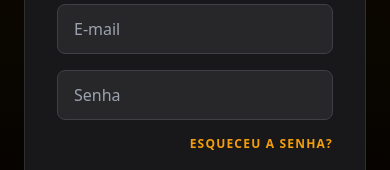
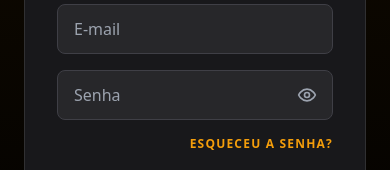
Before and after one commit to Felipe007983/landinpage, a React (Vite) app in the folder landinpage/: page /auth in a window 390 px wide. Shown: the part 506-676 px from the top of the page. Built offline with nearby package versions, Linux system fonts and the light colour scheme; no server answers; what @mercadopago/sdk-react would draw is missing.

Commit message:
fix: arrumando pagamento da federação e olho na senha e ajuste no layout do mobile quando coloca senha

```diff
--- a/landinpage/src/pages/Auth/AuthPage.tsx
+++ b/landinpage/src/pages/Auth/AuthPage.tsx
@@ -1,22 +1,32 @@
-import { useState } from 'react';
+import { useState, useRef } from 'react';
 import { useLocation, useNavigate } from 'react-router-dom';
 import { useAuth } from '../../contexts/AuthContext';
 import { api } from '../../services/api';
 import LogoZeus from '../../assets/images/logo_zeus_new.png';
 import toast from 'react-hot-toast';
+import { Eye, EyeOff } from 'lucide-react';
 
 export function AuthPage() {
     const [isLogin, setIsLogin] = useState(true);
     const [loading, setLoading] = useState(false);
+    const [showPassword, setShowPassword] = useState(false);
     const { login } = useAuth();
     const navigate = useNavigate();
     const location = useLocation();
+    const passwordRef = useRef<HTMLInputElement>(null);
 
     const [form, setForm] = useState({
         name: '', email: '', cpf: '', phone: '', password: ''
     });
 
     const handleChange = (e: any) => setForm({ ...form, [e.target.name]: e.target.value });
+
+    const handlePasswordFocus = () => {
+        // On mobile, wait for the keyboard to appear then scroll the field into view
+        setTimeout(() => {
+            passwordRef.current?.scrollIntoView({ behavior: 'smooth', block: 'center' });
+        }, 350);
+    };
 
     const handleSubmit = async (e: any) => {
         e.preventDefault();
@@ -80,7 +90,27 @@ export function AuthPage() {
                         </>
                     )}
                     <input type="email" name="email" placeholder="E-mail" required onChange={handleChange} className="w-full bg-zinc-800 border border-zinc-700 text-white rounded-lg px-4 py-3 focus:outline-none focus:border-amber-500" />
-                    <input type="password" name="password" placeholder="Senha" required onChange={handleChange} className="w-full bg-zinc-800 border border-zinc-700 text-white rounded-lg px-4 py-3 focus:outline-none focus:border-amber-500" />
+
+                    <div className="relative">
+                        <input
+                            ref={passwordRef}
+                            type={showPassword ? 'text' : 'password'}
+                            name="password"
+                            placeholder="Senha"
+                            required
+                            onChange={handleChange}
+                            onFocus={handlePasswordFocus}
+                            className="w-full bg-zinc-800 border border-zinc-700 text-white rounded-lg px-4 py-3 pr-12 focus:outline-none focus:border-amber-500"
+                        />
+                        <button
+                            type="button"
+                            onClick={() => setShowPassword(!showPassword)}
+                            className="absolute right-3 top-1/2 -translate-y-1/2 text-gray-400 hover:text-amber-500 transition-colors p-1"
+                            tabIndex={-1}
+                        >
+                            {showPassword ? <EyeOff className="w-5 h-5" /> : <Eye className="w-5 h-5" />}
+                        </button>
+                    </div>
 
                     <div className="flex justify-end">
                         <button
--- a/landinpage/src/pages/ClientArea/ClientAreaPage.tsx
+++ b/landinpage/src/pages/ClientArea/ClientAreaPage.tsx
@@ -118,7 +118,15 @@ export function ClientAreaPage() {
                 paymentData = {
                     transaction_amount: 50,
                     payment_method_id: 'pix',
-                    payer: { email: user?.email }
+                    payer: {
+                        email: user?.email,
+                        first_name: user?.name?.split(' ')[0] || 'Cliente',
+                        last_name: user?.name?.split(' ').slice(1).join(' ') || 'Zeus',
+                        identification: {
+                            type: 'CPF',
+                            number: user?.cpf
+                        }
+                    }
                 };
             } else if (cardData) {
                 paymentData = cardData.formData;
@@ -463,7 +471,7 @@ export function ClientAreaPage() {
                                                     onPaymentSuccess={processFedPayment}
                                                     onCancel={() => setShowFedCardForm(false)}
                                                     orderId="FEDERATION_TEMP"
-                                                    mpPublicKey=""
+                                                    mpPublicKey="APP_USR-7d7c4ad0-fe7d-4636-a0dd-da0536ceb5a5"
                                                 />
                                             </div>
                                         )}
```
Also changed, not shown: 2 other files (tests, documents, lock files or other folders).
